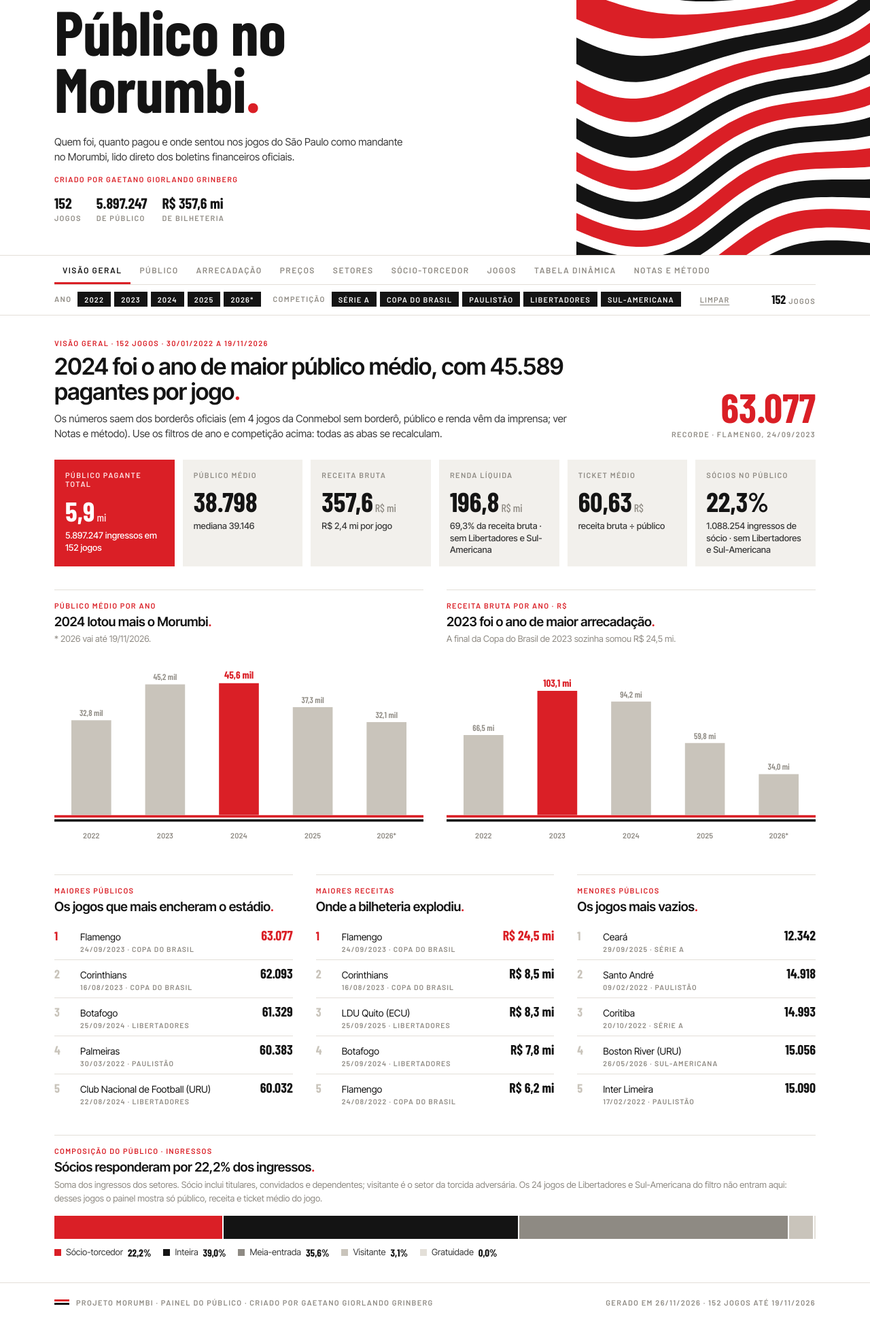
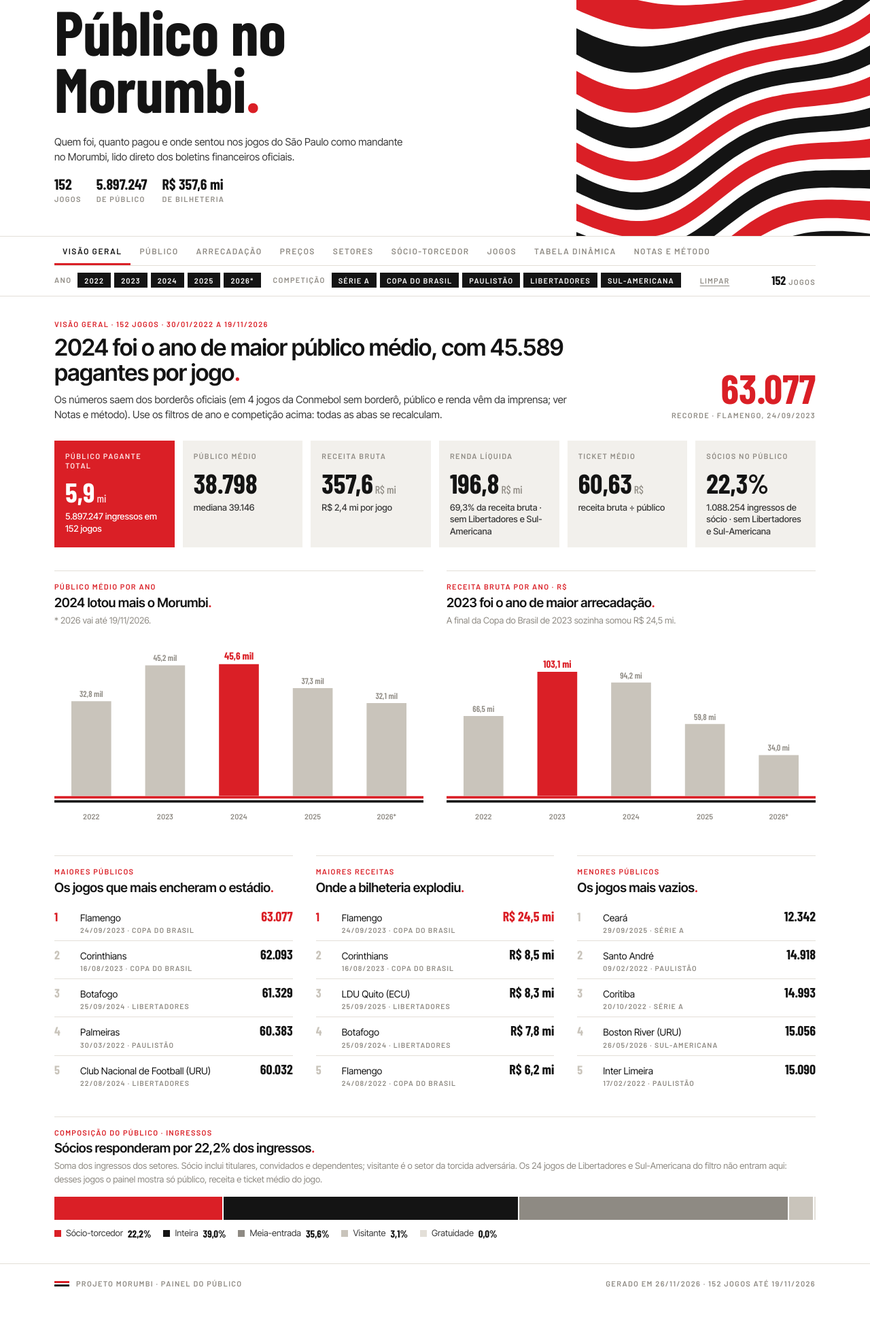
Before and after one commit to gaegrinberg/painel-morumbi, a plain HTML site: page index.html in a window 1280 px wide. Shown: the part 160-2116 px from the top of the page at 68% size. After the commit the page ends 2089 px from the top, so only its background shows below. Drawn offline with nearby package versions, Linux system fonts and the light colour scheme; a web font is replaced by a local one.

Commit message:
Atualiza o painel (gerado em 2026-11-26)

```diff
--- a/index.html
+++ b/index.html
@@ -4,7 +4,6 @@
 <meta charset="utf-8">
 <meta name="viewport" content="width=device-width, initial-scale=1">
 <title>Público no Morumbi</title>
-<meta name="author" content="Gaetano Giorlando Grinberg">
 <meta name="description" content="Público, arrecadação, preços, setores e sócio-torcedor nos jogos do São Paulo como mandante no Morumbi, a partir dos borderôs oficiais.">
 <link rel="preconnect" href="https://fonts.googleapis.com">
 <link href="https://fonts.googleapis.com/css2?family=Inter+Tight:wght@400;500;600;800&family=Barlow:wght@500;600;700&family=Barlow+Condensed:wght@500;600;700;800&display=swap" rel="stylesheet">
@@ -188,7 +187,6 @@ dl.glos dd { margin: 0; padding: 4px 0 10px; border-bottom: 1px solid var(--conc
 footer { border-top: 1px solid var(--concreto-linha); padding: 22px 0 34px; }
 footer .wrap { display: flex; justify-content: space-between; align-items: center; gap: 14px; flex-wrap: wrap; }
 footer .l { display: flex; align-items: center; gap: 10px; }
-.capa-autor { margin-top: 14px; color: var(--destaque); }
 .vazio { padding: 40px 0; color: var(--concreto-escuro); }
 </style>
 </head>
@@ -201,7 +199,6 @@ footer .l { display: flex; align-items: center; gap: 10px; }
     <h1>Público no<br>Morumbi<span class="ponto">.</span></h1>
     <div class="sub">
       Quem foi, quanto pagou e onde sentou nos jogos do São Paulo como mandante no Morumbi, lido direto dos boletins financeiros oficiais.
-      <div class="capa-autor rot">Criado por Gaetano Giorlando Grinberg</div>
       <div class="capa-meta" id="capa-meta"></div>
     </div>
   </div>
@@ -224,7 +221,7 @@ footer .l { display: flex; align-items: center; gap: 10px; }
 
 <footer>
   <div class="wrap">
-    <span class="l"><span class="faixa mini"></span><span class="rot">Projeto Morumbi · painel do público · criado por Gaetano Giorlando Grinberg</span></span>
+    <span class="l"><span class="faixa mini"></span><span class="rot">Projeto Morumbi · painel do público</span></span>
     <span class="rot" id="rodape-gerado"></span>
   </div>
 </footer>
```
